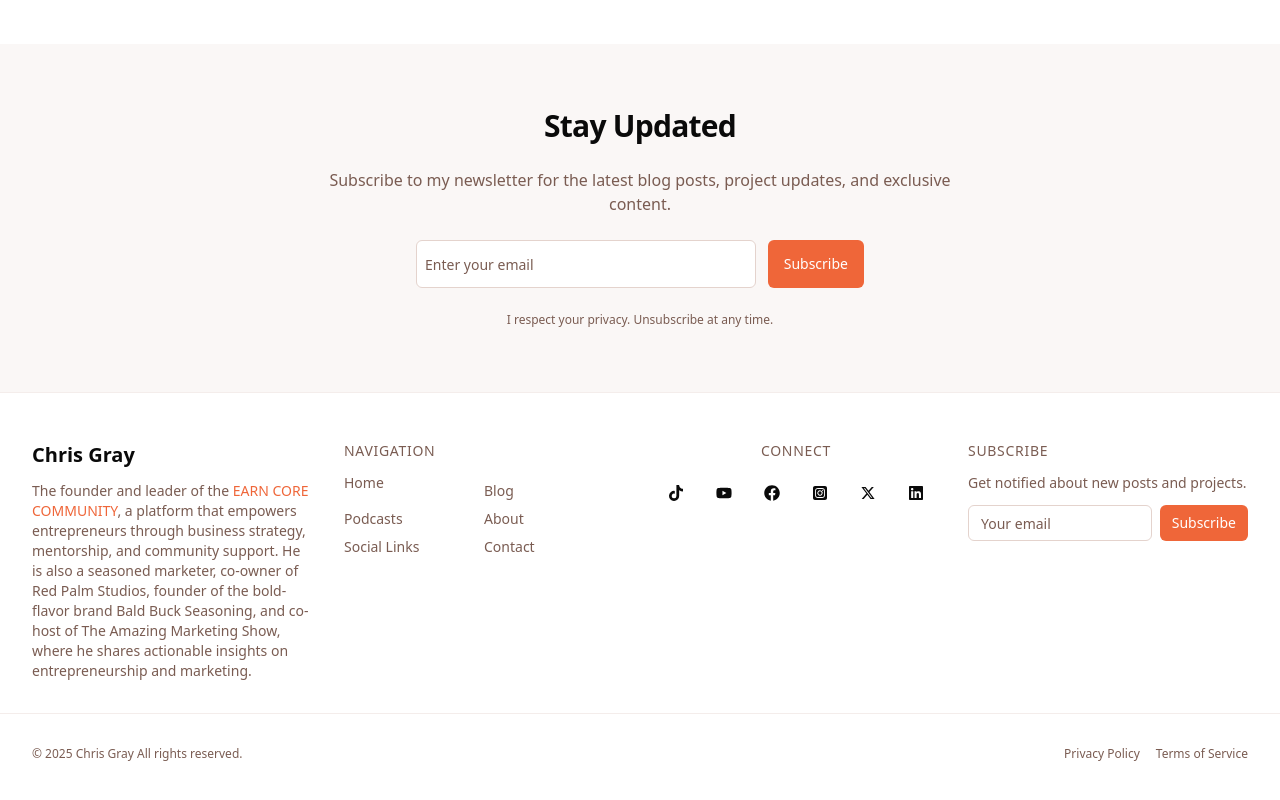
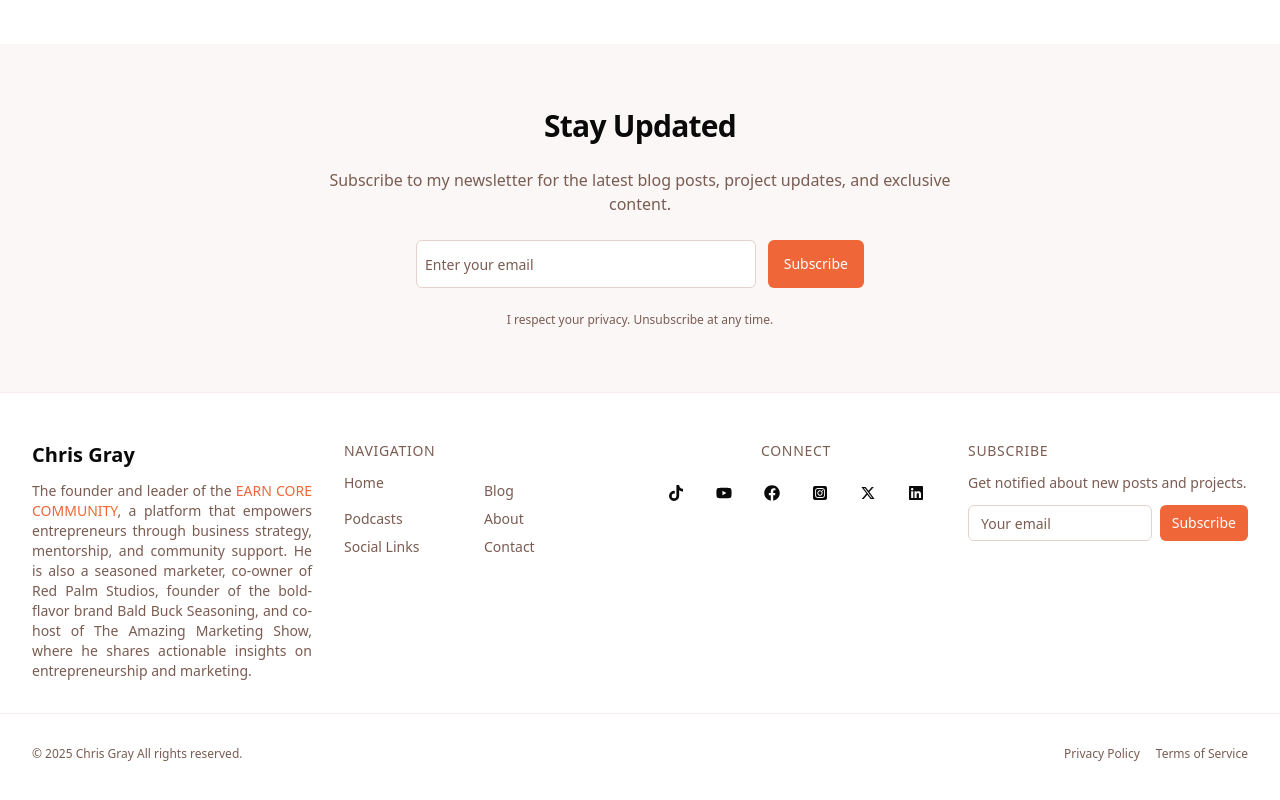
Before and after one commit to MdHasib01/personal_blog_app, a Next.js app: page / in a window 1280 px wide. Shown: the part 2088-2888 px from the top of the page. Built offline with nearby package versions, Linux system fonts and the light colour scheme; no server answers.

Commit message:
make the footer contnet justify

```diff
--- a/components/footer.tsx
+++ b/components/footer.tsx
@@ -51,7 +51,7 @@
       <div className="container grid grid-cols-1 md:grid-cols-4 gap-8">
         <div className="space-y-3">
           <h3 className="font-playfair text-xl font-bold">Chris Gray</h3>
-          <p className="text-muted-foreground text-sm">
+          <p className="text-muted-foreground text-sm text-justify">
             The founder and leader of the{" "}
             <Link
               href="https://earncorecommunity.com/"
```
